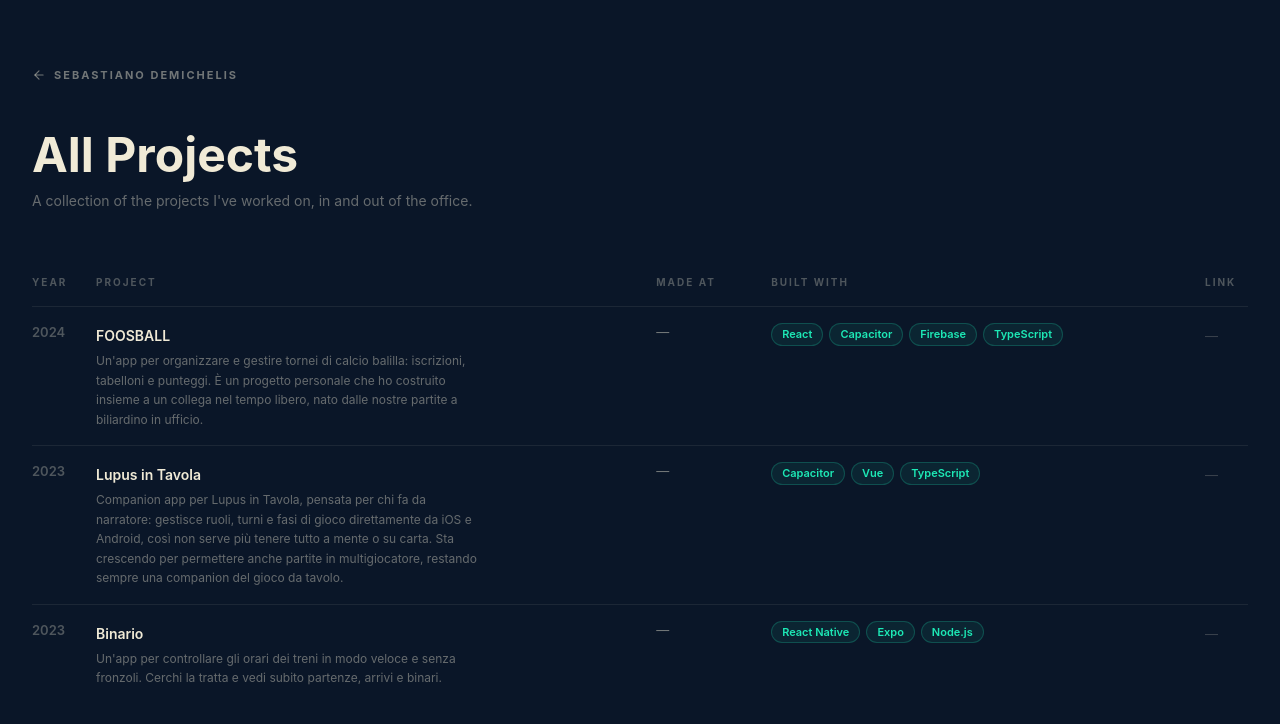
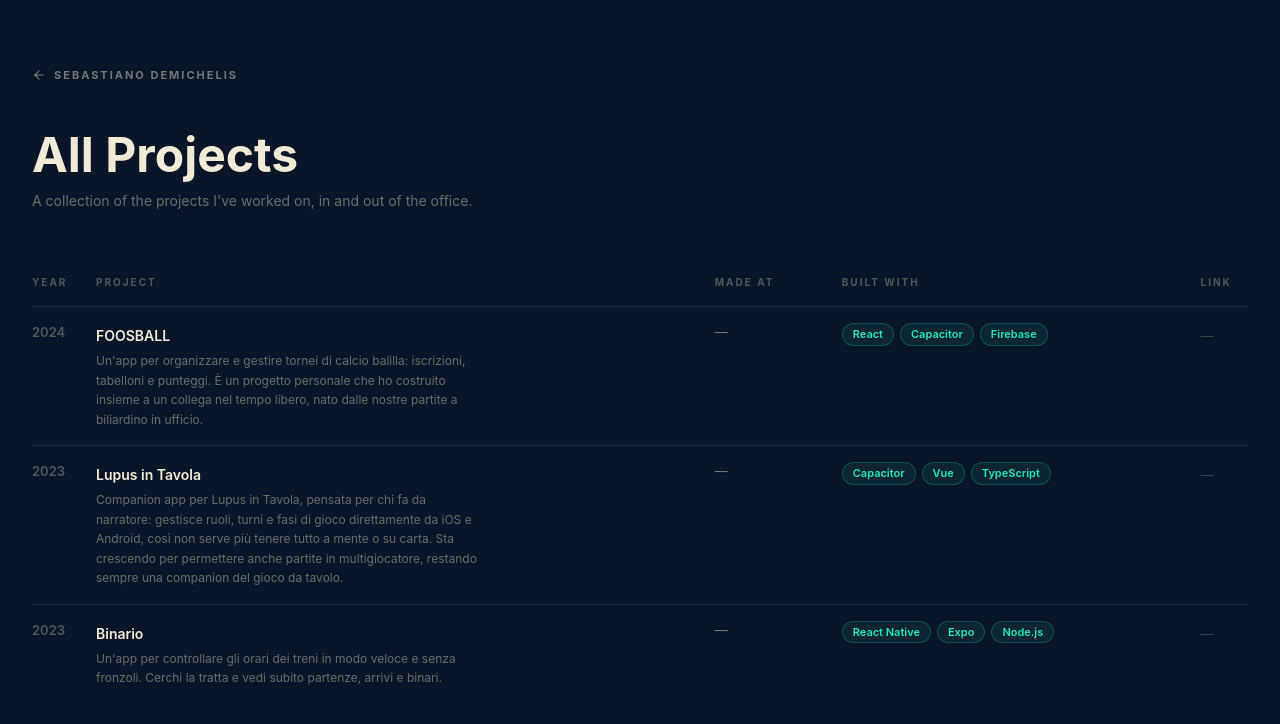
Before and after one commit to deeeemiss/portfolio, a React (Vite) app: page /archive in a window 1280 px wide. Shown: the top 724 px of the page. Built offline with nearby package versions, Linux system fonts and the light colour scheme.

Commit message:
fix: remove TypeScript from FOOSBALL stack (project uses plain JS)
Co-Authored-By: Claude Sonnet 4.6 <noreply@anthropic.com>

```diff
--- a/src/data/projects.ts
+++ b/src/data/projects.ts
@@ -20,7 +20,7 @@ export const projects: Project[] = [
       'Un\'app per organizzare e gestire tornei di calcio balilla: iscrizioni, tabelloni e punteggi. È un progetto personale che ho costruito insieme a un collega nel tempo libero, nato dalle nostre partite a biliardino in ufficio.',
     descriptionEn:
       'An app to organize and run foosball tournaments: sign-ups, brackets and scores. It\'s a personal project I built together with a colleague in our spare time, born out of our office foosball matches.',
-    tech: ['React', 'Capacitor', 'Firebase', 'TypeScript'],
+    tech: ['React', 'Capacitor', 'Firebase'],
     featured: true,
   },
   {
```
